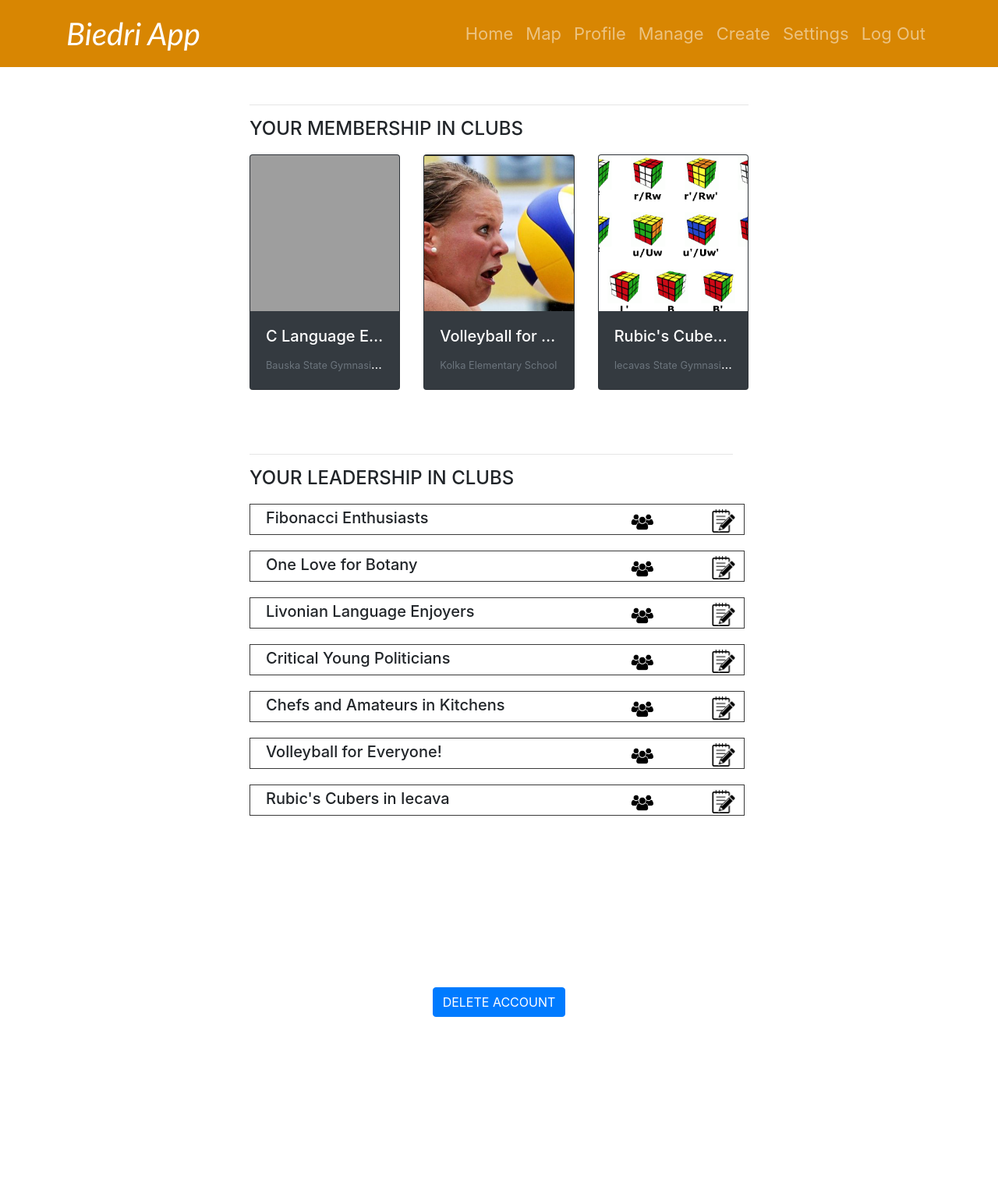
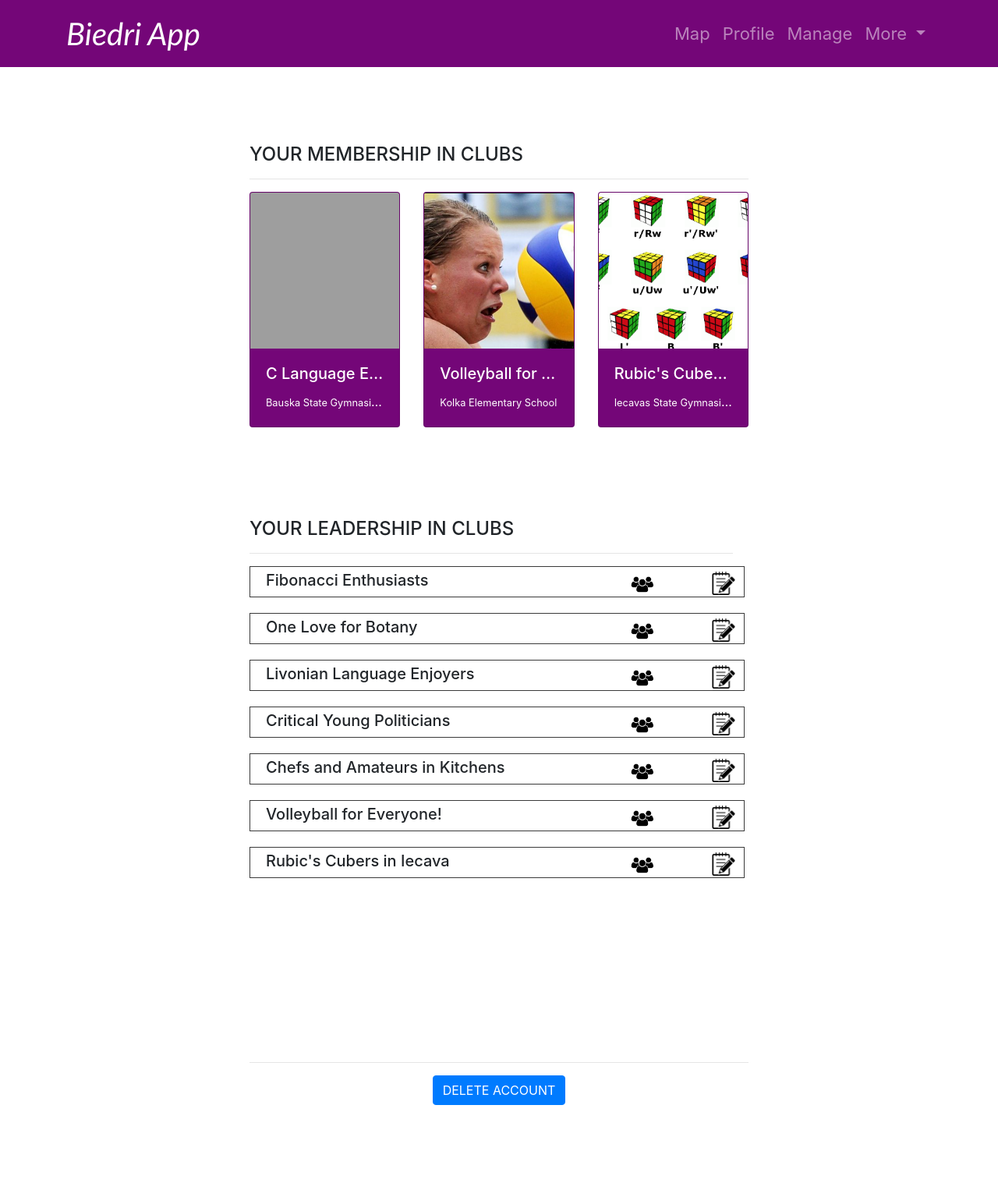
Before and after one commit to kenryhraval/Biedri_Web_App, a Flask app: page /manage in a window 1280 px wide. Shown: the whole page at 78% size. Before the commit the page ends 1304 px from the top, so only its background shows below. Run offline with Flask 3, Linux system fonts and the light colour scheme; a user stored in the database is signed in; data comes from the database, SQL or seed files in the repository; both versions use the stored data as it was after the commit; some libraries are stand-ins or nearby versions; grey boxes are pictures that could not be loaded.

Commit message:
Designing

```diff
--- a/static/styles.css
+++ b/static/styles.css
@@ -1,29 +1,55 @@
 /* Custom CSS styles */
 
+.profile-box {
+    border: 5px solid #3a3a3a;
+    border-radius: 20px;
+}
+
+
 /* For new clubs in index.html */
-.bg-green{
-    background-color: #4193bf !important;
+.bg-new{
+    background-color: #73b64966 !important;
     color: #fff !important;
     /* border: 5px solid #208642 !important;
     border-radius: 0.25rem !important;
     box-sizing: border-box; */
+    transition: background-color 5s ease;
 }
 
-.bg-gray {
+.bg-new:hover{
+    background-color: #73b649 !important;
+}
+
+.bg-normal {
     /* border: 5px solid rgb(60, 59, 59) !important;
     border-radius: 0.25rem !important;
     box-sizing: border-box; */
-    background-color: rgb(92, 91, 91) !important;
+    background-color: rgba(116, 6, 120, 0.333) !important;
+    color: #fff !important;
+    transition: background-color 5s ease;
+}
+
+.bg-display-box {
+    background-color: rgb(116, 6, 120) !important;
     color: #fff !important;
 }
 
+.bg-normal:hover {
+    background-color: rgb(116, 6, 120) !important;
+}
+
 /* For favorites in index.html */
-.bg-orange {
+.bg-favorite {
     /* border: 5px solid rgb(172, 119, 34) !important;
     border-radius: 0.25rem !important;
     box-sizing: border-box; */
-    background-color: rgb(204, 145, 49) !important;
+    background-color: rgba(204, 49, 49, 0.421) !important;
     color: #fff !important;
+    transition: background-color 5s ease;
+}
+
+.bg-favorite:hover {
+    background-color: rgba(204, 49, 49) !important;
 }
 
 .list-group-item-action.active {
@@ -31,8 +57,14 @@
 }
 
 /* FOR NAVBAR */
+
 .bg-custom {
-    background-color: rgb(216, 134, 2);
+    background-color: rgba(116, 20, 119, 0.556);
+    transition: background-color 5s ease;
+}
+
+.bg-custom:hover {
+    background-color: rgb(116, 6, 120);
 }
 
 html {
@@ -99,10 +131,9 @@ html {
     max-width: 100%;
 }
 
-
-
-
-
+.custom-dropdown {
+    width: 10px;
+}
 
 .mb-3 label {
     text-align: left;
@@ -137,21 +168,20 @@ html {
     display: block;
 }
 
-h2 {
-    padding-top: 10px;
-    padding-bottom: 10px;
-}
-
 .manage-container{
     padding: 40px 0 200px 0 !important;
     margin-right: 20px;
 }
 
-h4 {
-    padding-bottom: 10px;
+.subtitle {
+    padding-bottom: 0px;
+    padding-top: 50px;
 }
 
-
+.title {
+    padding-top: 10px !important;
+    padding-bottom: 0px !important;
+}
 
 .custom-card-col {
     margin-right: 0 !important;
@@ -208,15 +238,20 @@ h4 {
     display: inline-block;
     width: 100%;
     margin: 0 0 10px 0;
-    transition: all 0.3s ease-in-out;
+
+}
+
+.display-moving {
+    transition: all 0.5s ease-in-out;
+}
+
+.display-moving:hover {
+    transform: translateX(5px);
+    /* box-shadow: 0px 0px 10px rgba(0, 0, 0, 0.1); */
+    transform: scale(1.05);
 }
 
 
-.card:hover {
-    transform: translateX(5px);
-    box-shadow: 0px 0px 10px rgba(0, 0, 0, 0.1);
-    /* transform: scale(1.5); */
-}
 
 .category-box {
     position: absolute;
--- a/templates/layout.html
+++ b/templates/layout.html
@@ -19,7 +19,7 @@
 </head>
 
 <body>
-    <nav class="navbar navbar-expand-lg navbar-dark bg-custom">
+    <nav class="navbar sticky-top navbar-expand-lg navbar-dark bg-custom">
         <div class="container">
             <a class="navbar-brand" href="/">Biedri App</a>
             <button class="navbar-toggler" type="button" data-toggle="collapse" data-target="#navbarNav"
@@ -30,9 +30,6 @@
                 {% if session["user_id"] %}
                 <ul class="navbar-nav ml-auto">
                     <li class="nav-item">
-                        <a class="nav-link" href="/">Home</a>
-                    </li>
-                    <li class="nav-item">
                         <a class="nav-link" href="/map">Map</a>
                     </li>
                     <li class="nav-item">
@@ -41,14 +38,16 @@
                     <li class="nav-item">
                         <a class="nav-link" href="/manage">Manage</a>
                     </li>
-                    <li class="nav-item">
-                        <a class="nav-link" href="/create">Create</a>
-                    </li>
-                    <li class="nav-item">
-                        <a class="nav-link" href="/settings">Settings</a>
-                    </li>
-                    <li class="nav-item">
-                        <a class="nav-link" href="/logout">Log Out</a>
+                    <li class="nav-item dropdown ">
+                        <a class="nav-link dropdown-toggle" href="#" id="navbarDropdown" role="button" data-toggle="dropdown" aria-haspopup="true" aria-expanded="false">
+                            More
+                        </a>
+                        <div class="dropdown-menu custom-dropdown bg-normal" aria-labelledby="navbarDropdown">
+                            <a class="nav-link" href="/create">Create</a>
+                            <a class="nav-link" href="/settings">Settings</a>
+                        <div class="dropdown-divider"></div>
+                            <a class="nav-link" href="/logout">Log Out</a>
+                        </div>
                     </li>
                 </ul>
                 {% else %}
--- a/templates/manage.html
+++ b/templates/manage.html
@@ -10,17 +10,24 @@
 
 {% block main %}
 <div class="without-underline">
-    <hr>
+
+    <!-- <div class="text-center">
+        <h2 class="title">{{user["name"]}} {{user["surname"]}}</h2>
+        <hr>
+    </div> -->
+
     {% if not joined %}
-        <h4>YOU HAVE NOT JOINED A CLUB YET...</h4>
+        <h4 class="subtitle">YOU HAVE NOT JOINED A CLUB YET...</h4>
+        <hr>
         <p>Feel free to find clubs of your interest <em><strong><a href="/">here</a></strong> </em></p>
     {% else %}
-    <h4>YOUR MEMBERSHIP IN CLUBS</h4>
+    <h4 class="subtitle">YOUR MEMBERSHIP IN CLUBS</h4>
+    <hr>
     <div class="overflow-auto">
         <div class="row flex-nowrap">
             {% for club in joined %}
                 <a href="/club/{{ club['slug'] }} " class="col-md-4 mb-3">
-                    <div class="card text-white bg-dark">
+                    <div class="card text-white bg-display-box">
                         <img class="card-img-top" src="
                             {% if club['photo'] is none %}
                                 {{ url_for('static', filename='files/system_pictures/jive-sgroup-default-portrait-large.png') }}
@@ -30,7 +37,7 @@
                         " alt="Card image cap">
                         <div class="card-body">
                             <h5 class="card-title text-truncate-1-line">{{ club["name"] }}</h5>
-                            <p class="card-text text-truncate-1-line"><small class="text-muted ">{{ club["school"] }}</small></p>
+                            <p class="card-text text-truncate-1-line"><small>{{ club["school"] }}</small></p>
                         </div>
                     </div>
                 </a>
@@ -40,15 +47,16 @@
     {% endif %}
 
     <div class="manage-container">
-        <hr>
 
         <div class="manage-clubs">
 
             {% if not owned %}
-            <h4>YOU HAVE NOT CREATED A CLUB YET...</h4>
+            <h4 class="subtitle">YOU HAVE NOT CREATED A CLUB YET...</h4>
+            <hr>
             <p>Feel free to create clubs of your interest <em><strong><a href="/create">here</a></strong> </em></p>
             {% else %}
-            <h4>YOUR LEADERSHIP IN CLUBS</h4>
+            <h4 class="subtitle">YOUR LEADERSHIP IN CLUBS</h4>
+            <hr>
                 {% for club in owned %}
                     <div class="club-row row">
 
@@ -80,7 +88,7 @@
             {% endif %}
         </div>
     </div>
-
+    <hr>
     <div class="d-flex justify-content-center">
         <form action="/delete_user" method="post" >
             <button type="submit" class="btn btn-primary">
--- a/templates/map.html
+++ b/templates/map.html
@@ -14,7 +14,7 @@
 
 {% block main %}
 <div class="without-underline">
-    <h2>Explore Clubs Nearby</h2>
+    <h4 class="title">EXPLORE THE CLUBS NEARBY</h4>
     <hr>
     <div id="map" style="height: 500px;"></div>
 </div>
```
Also changed, not shown: templates/index.html (+5 -5 lines), templates/members.html (+9 -7 lines), templates/profile.html (+16 -9 lines), biedri.db.
